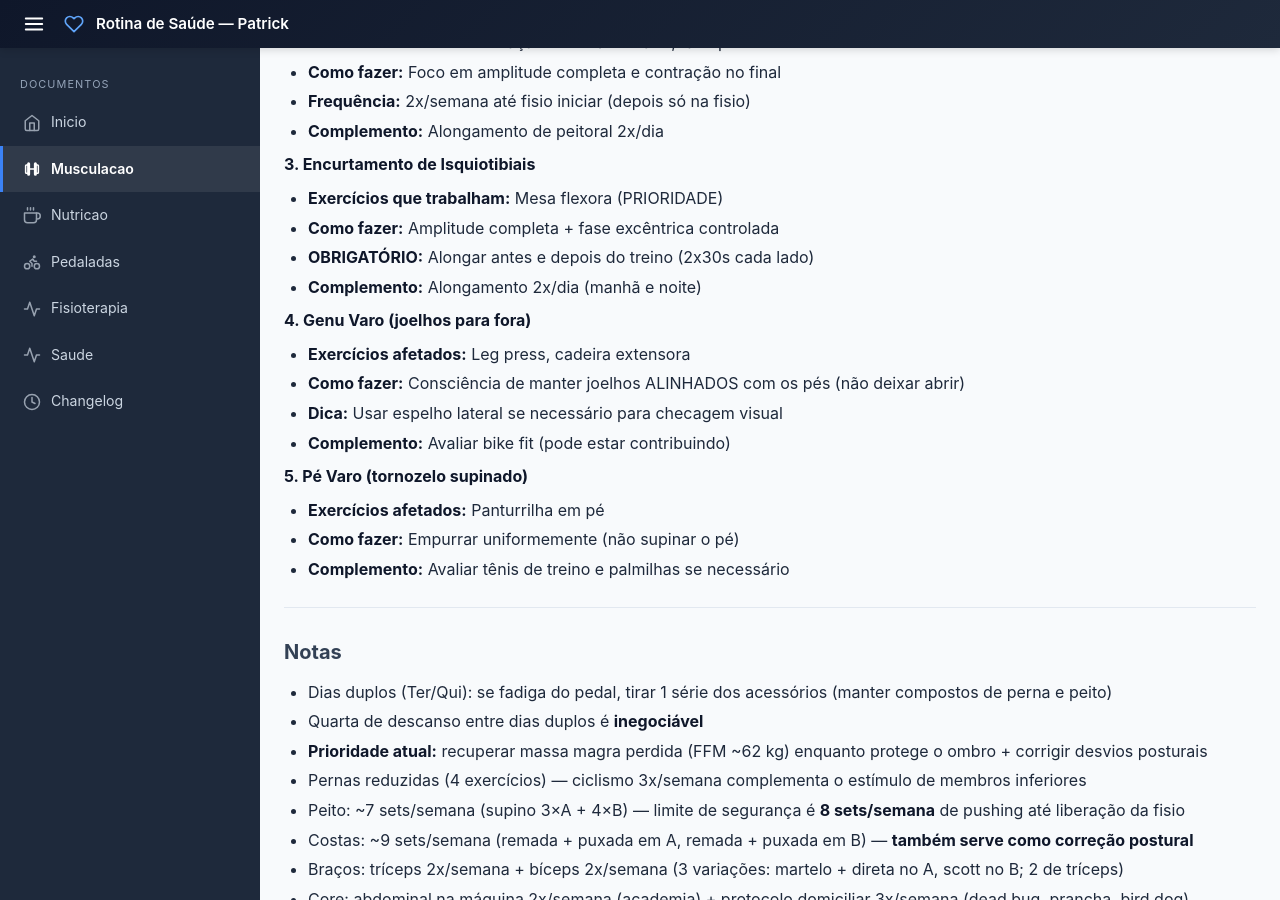
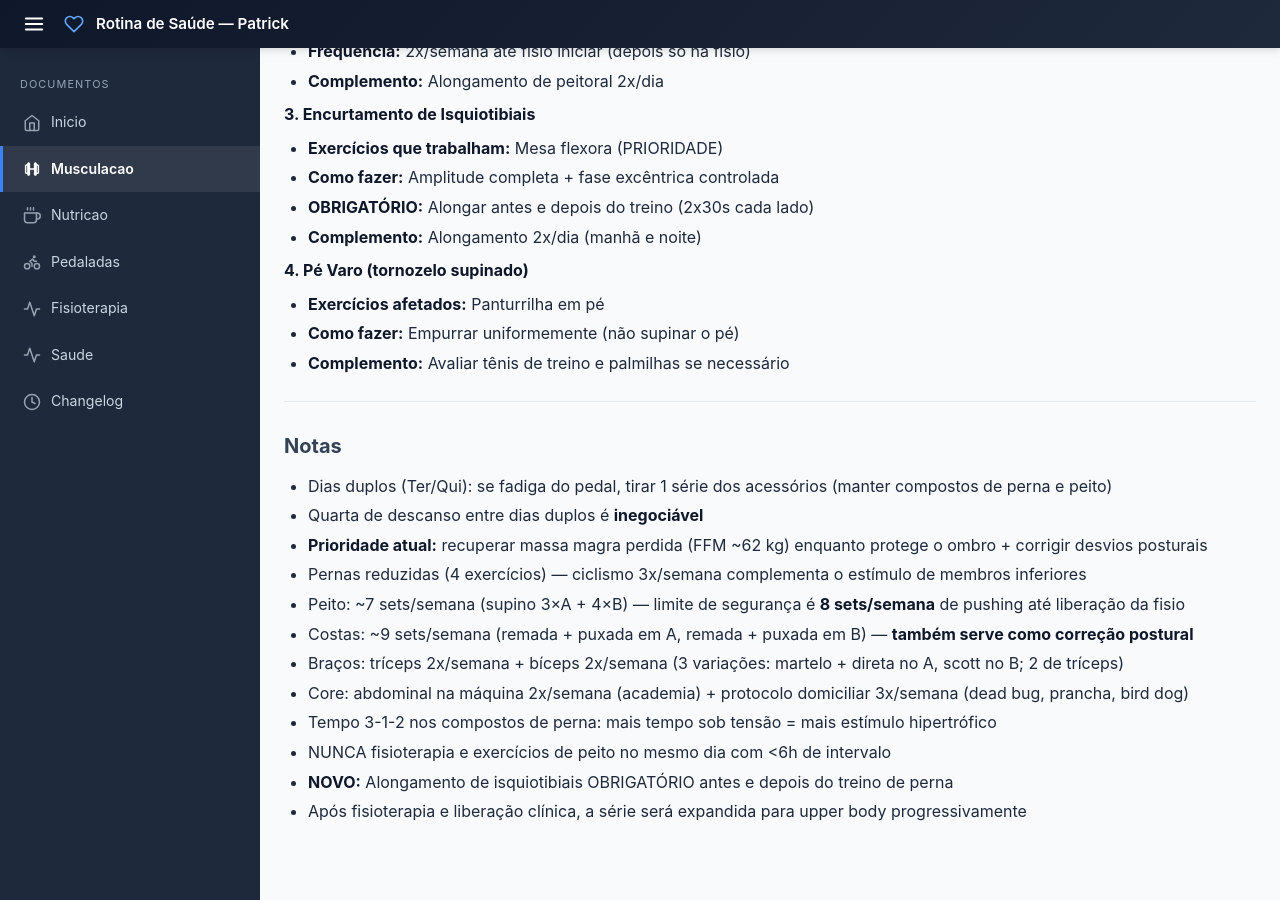
Before and after one commit to criapix/rotina-saude, a Jekyll site: the page built from serie-academia.md, in a window 1280 px wide and 900 px high, scrolled down 5611 px. Built offline with Jekyll 4.4.1, drawn with Linux system fonts in a browser that asks for light colours; some of the changed text lies outside the part shown.

Commit message:
Remove all Genu Varo references from documentation
Co-authored-by: criapix <2936039+criapix@users.noreply.github.com>

```diff
--- a/avaliacao-fisica-2026-02-11.txt
+++ b/avaliacao-fisica-2026-02-11.txt
@@ -182,7 +182,6 @@ Protração Escapular SIM
 Encurtamento do Trapézio NÃO
 Retração Escapular NÃO
 Genu Valgo NÃO
-Genu Varo SIM
 Elevação Pelve Direita NÃO
 Elevação Ombro Direito NÃO
 Pé Aduto   NÃO
--- a/serie-academia.md
+++ b/serie-academia.md
@@ -17,7 +17,6 @@ title: Série de Musculação
 > - Correção de hipercifose torácica e protração escapular
 > - Fortalecimento de rotadores externos (já implementado)
 > - Ênfase em posterior de coxa (isquiotibiais encurtados)
-> - Consciência de genu varo durante exercícios de perna
 
 Semana 1: **A — B — A** | Semana 2: **B — A — B**
 Descanso: 90–120s compostos, 60–90s acessórios
@@ -31,7 +30,7 @@ Tempo: **3-1-2** nos compostos de perna (3s excêntrica, 1s pausa, 2s concêntri
 
 | # | Exercício | Séries × Reps | Notas |
 |---|---|---|---|
-| 1 | **Leg press 45°** | 3 × 10–12 [📸](https://treinomestre.com.br/wp-content/uploads/2019/06/leg-press-45.jpg) | Tempo 3-1-2; amplitude completa. **ATENÇÃO:** Genu varo identificado — manter joelhos alinhados com pés (não deixar abrir). |
+| 1 | **Leg press 45°** | 3 × 10–12 [📸](https://treinomestre.com.br/wp-content/uploads/2019/06/leg-press-45.jpg) | Tempo 3-1-2; amplitude completa. |
 | 2 | **Mesa flexora** | 3 × 10–12 [📸](https://www.hipertrofia.org/blog/wp-content/uploads/2018/09/execucao-da-mesa-flexora1.jpg) | **PRIORIDADE:** Hamstrings encurtados (avaliação 11/02) — alongar antes e depois. Fase de tração do pedal. |
 | 3 | **Supino máquina** (chest press) | 3 × 8–10 [📸](https://totalpass.com/wp-content/uploads/2025/01/supino-maquina.jpg) | Cotovelos ~45°; RPE 5 máximo. **ATENÇÃO:** Retrair escápulas ANTES de empurrar (correção protração escapular). |
 | 4 | **Remada máquina** (cavalinho) | 3 × 10–12 [📸](https://static1.minhavida.com.br/articles/b5/42/64/cf/lio-putrashutterstock-remada-cavalinho-na-maquina-orig-1.jpg) | Cotovelos junto ao corpo. **CORREÇÃO POSTURAL:** Apertar escápulas ao final (retração) — combate protração e hipercifose. |
@@ -50,7 +49,7 @@ Tempo: **3-1-2** nos compostos de perna (3s excêntrica, 1s pausa, 2s concêntri
 
 | # | Exercício | Séries × Reps | Notas |
 |---|---|---|---|
-| 1 | **Cadeira extensora** | 3 × 12–15 [📸](https://totalpass.com/br/blog/wp-content/uploads/2024/02/cadeira-extensora-homem.jpg) | Resistência de quadríceps para pedal. **ATENÇÃO:** Genu varo — manter joelhos alinhados. |
+| 1 | **Cadeira extensora** | 3 × 12–15 [📸](https://totalpass.com/br/blog/wp-content/uploads/2024/02/cadeira-extensora-homem.jpg) | Resistência de quadríceps para pedal. |
 | 2 | **Panturrilha em pé** | 3 × 12–15 [📸](https://www.mundoboaforma.com.br/wp-content/uploads/2022/10/aparelho-panturrilha.jpg) | Estabilidade do tornozelo no pedal. **ATENÇÃO:** Pé varo identificado — focar em empurrar uniformemente (não supinar). |
 | 3 | **Supino máquina** (chest press) | 4 × 8–10 | Cotovelos ~45°, sem ultrapassar linha do ombro. RPE 5 máximo. **CORREÇÃO:** Retrair escápulas ANTES de empurrar (combate protração). Nos dias de sessão de fisio, manter 2×8-10. Se dor noturna após sessão, voltar para 2 séries e consultar fisioterapeuta. |
 | 4 | **Remada sentada no cabo** | 3 × 10–12 [📸](https://static.wixstatic.com/media/2edbed_56a6cbe28714421c96fb1f932516ed07~mv2.jpg/v1/fill/w_1000,h_600,al_c,q_85/2edbed_56a6cbe28714421c96fb1f932516ed07~mv2.jpg) | Pegada neutra; cotovelos junto ao corpo. **CORREÇÃO POSTURAL:** Apertar escápulas ao final — combate protração e hipercifose. Complementa costas do Treino A. |
@@ -201,13 +200,7 @@ Fazer **3x/semana** nos dias de descanso ou antes do pedal. Não precisa de equi
 - **OBRIGATÓRIO:** Alongar antes e depois do treino (2x30s cada lado)
 - **Complemento:** Alongamento 2x/dia (manhã e noite)
 
-**4. Genu Varo (joelhos para fora)**
-- **Exercícios afetados:** Leg press, cadeira extensora
-- **Como fazer:** Consciência de manter joelhos ALINHADOS com os pés (não deixar abrir)
-- **Dica:** Usar espelho lateral se necessário para checagem visual
-- **Complemento:** Avaliar bike fit (pode estar contribuindo)
-
-**5. Pé Varo (tornozelo supinado)**
+**4. Pé Varo (tornozelo supinado)**
 - **Exercícios afetados:** Panturrilha em pé
 - **Como fazer:** Empurrar uniformemente (não supinar o pé)
 - **Complemento:** Avaliar tênis de treino e palmilhas se necessário
```
Also changed, not shown: dados-saude.md (+3 -4 lines), fisioterapia.md (+2 -2 lines).
